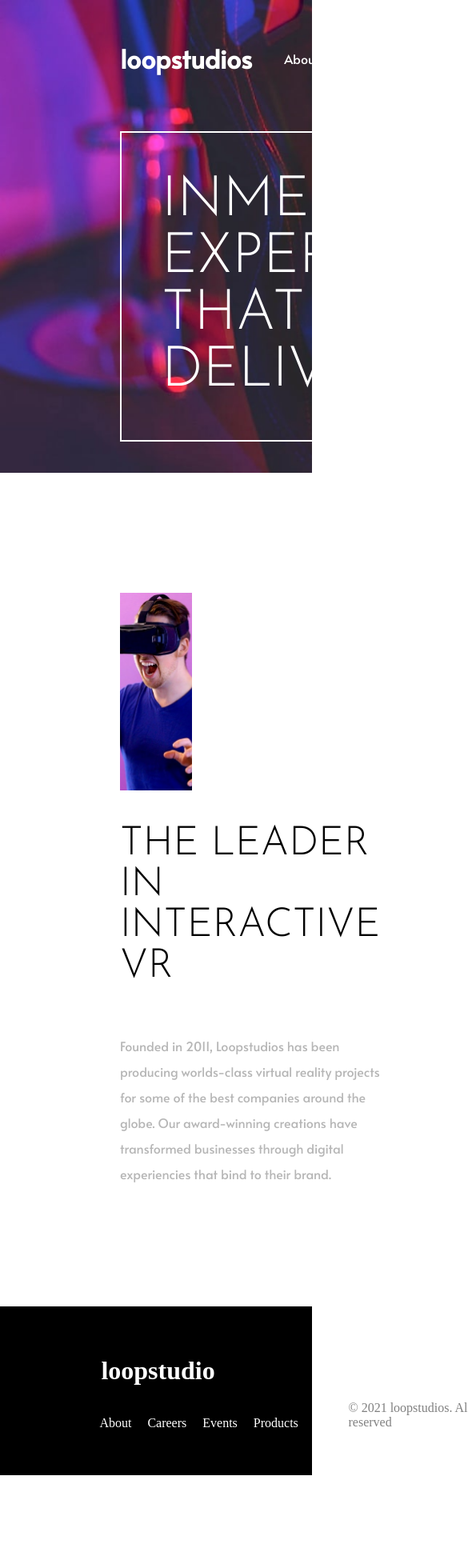
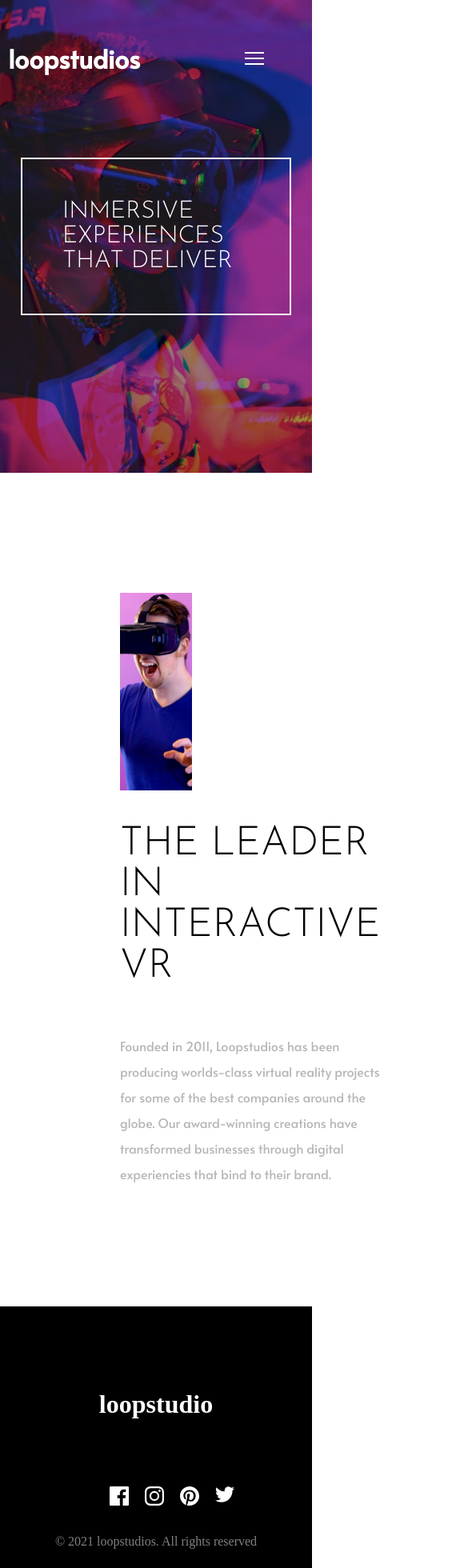
Before and after one commit to andres0818/workShop2-profundizacion, a React (Create React App) app: page / in a window 390 px wide. Shown: the top 1960 px of the page at 80% size, 585 px wide, since content can reach past the window. Before the commit the page ends 1844 px from the top, so only its background shows below. Built offline with nearby package versions, Linux system fonts and the light colour scheme.

Commit message:
menu y footer__responsive

```diff
--- a/src/components/Cabecera/Cabecera.jsx
+++ b/src/components/Cabecera/Cabecera.jsx
@@ -1,5 +1,7 @@
 import React from 'react';
 import Menu from '../Menu/Menu';
+
+import icon from './img/menu.svg'
 import './Cabecera.scss'
 
 const Cabecera = () => {
@@ -10,7 +12,12 @@ const Cabecera = () => {
     <div className='cabecera'>
       <div className='cabecera__header'>
         <h1 className='cabecera__titulo'>loopstudios</h1>
-        <Menu />
+        <div>
+          <div className='nav__menu'>
+            <Menu />
+          </div>
+          <img className='nav__responsiveMenu' src={icon} alt="" />
+        </div>
       </div>
       <h1 className='cabecera__contenido'>INMERSIVE EXPERIENCES THAT DELIVER</h1>
     </div>
--- a/src/components/Cabecera/Cabecera.scss
+++ b/src/components/Cabecera/Cabecera.scss
@@ -12,7 +12,7 @@
         display: flex;
         justify-content: space-between;
         align-items: center;
-        margin: 0 150px 0 150px;
+        margin: 0 auto;
         padding-top: 30px;
         font-family: 'alata';
     }
@@ -27,3 +27,29 @@
         border: solid white 2px;
     }
 }
+
+
+@media (max-width:2390px) {
+    .cabecera {
+
+        background-image: url('./img/rensponsive.jpg');
+        height: 70vh;
+
+
+        &__contenido {
+
+            margin: 80px auto 0 auto;
+            padding: auto 50px;
+            width: 60%;
+            font-size: 30px;
+        }
+
+        &__header {
+            padding:30px 10px 0 10px;
+        }
+
+
+    }
+
+
+}
--- a/src/components/Footer/Footer.jsx
+++ b/src/components/Footer/Footer.jsx
@@ -21,7 +21,7 @@ const Footer = () => {
                 </div>
                 <div className='footer__redes'>
                     <Menu lista={redes} />
-                    <p>© 2021 loopstudios. All rights reserved</p>
+                    <p >© 2021 loopstudios. All rights reserved</p>
                 </div>
             </div>
         </>
--- a/src/components/Footer/Footer.scss
+++ b/src/components/Footer/Footer.scss
@@ -12,27 +12,59 @@
     justify-content: space-between;
 
 
-    &__info{
-       display: flex;
-       flex-direction: column;
-       justify-content: center;
-       padding-left: 10vh;
+    &__info {
+        display: flex;
+        flex-direction: column;
+        justify-content: center;
+        padding-left: 10vh;
 
     }
 
-    &__titulo{
+    &__titulo {
         margin-left: 42px;
         color: white;
     }
 
-    &__redes{
+    &__redes {
 
         display: flex;
         flex-direction: column;
         justify-content: center;
         align-items: flex-end;
         color: gray;
-        margin-right:15vh ;
+        margin-right: 15vh;
     }
 
 }
+
+
+@media (max-width:390px) {
+
+    .footer {
+        height: 50vh;
+        background-color: black;
+        display: flex;
+        flex-direction: column;
+        justify-content: center;
+        align-items: center;
+
+        &__info {
+            padding-left: 0;
+        }
+
+        &__titulo {
+            margin: 0 auto;
+        }
+
+        &__redes {
+            width: 100%;
+            align-items: center;
+            margin: 0vh auto;
+        }
+
+
+
+
+    }
+
+}
--- a/src/components/Menu/Menu.jsx
+++ b/src/components/Menu/Menu.jsx
@@ -9,6 +9,7 @@ const Menu = ({ lista }) => {
 
     return (
         <nav className='nav'>
+            <img src="" alt="" />
             <ul className='nav__contenedorLista'>
                 {
                     lista.map((e, index) => {
--- a/src/components/Menu/Menu.scss
+++ b/src/components/Menu/Menu.scss
@@ -32,4 +32,29 @@
         text-decoration: none;
         color: white;
     }
+
+    &__responsiveMenu{
+        display: none;
+    }
 }
+
+
+
+
+
+@media (max-width:2390px) {
+
+    .nav{
+        &__menu{
+            display: none;
+        }
+
+        &__responsiveMenu{
+            display: flex;
+            padding: 0 50px;
+        }
+
+    }
+
+
+}
```
Also changed, not shown: src/components/Cabecera/img/menu.svg (added), src/components/Cabecera/img/rensponsive.jpg (added).
